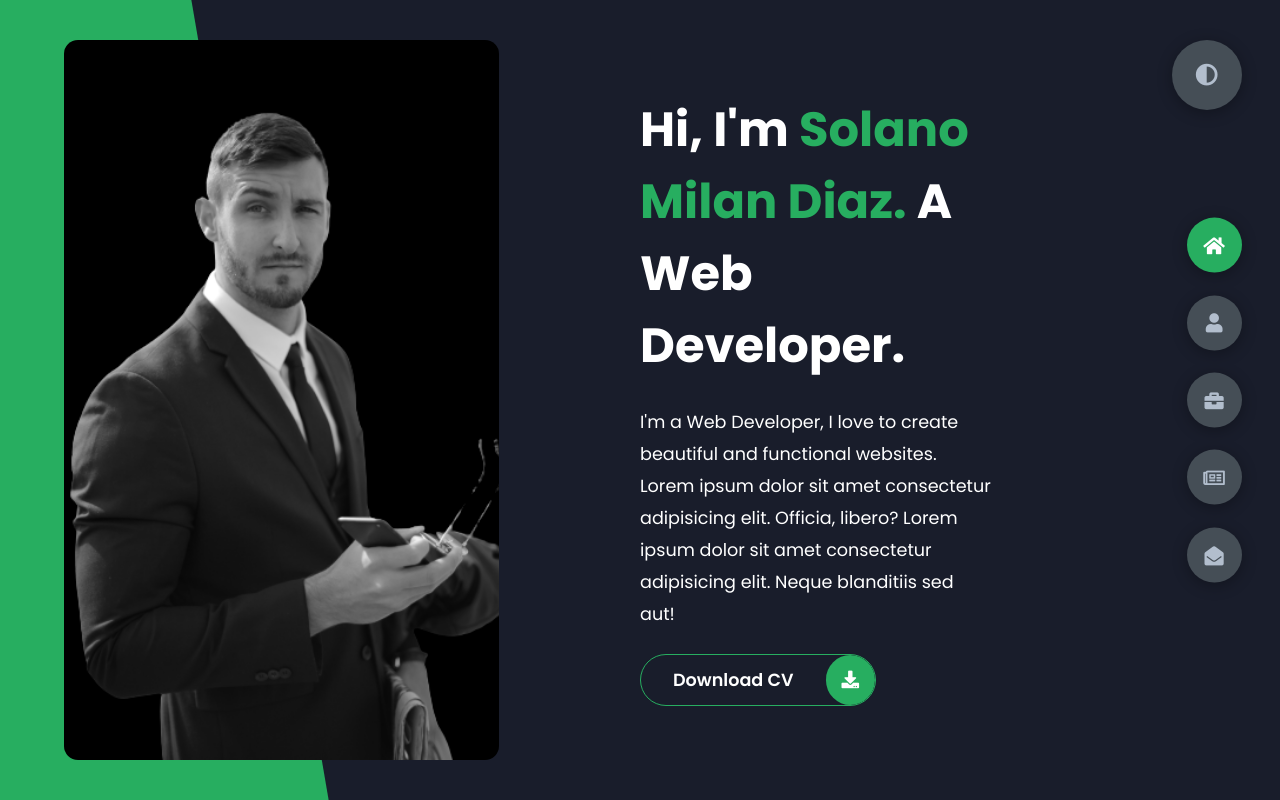
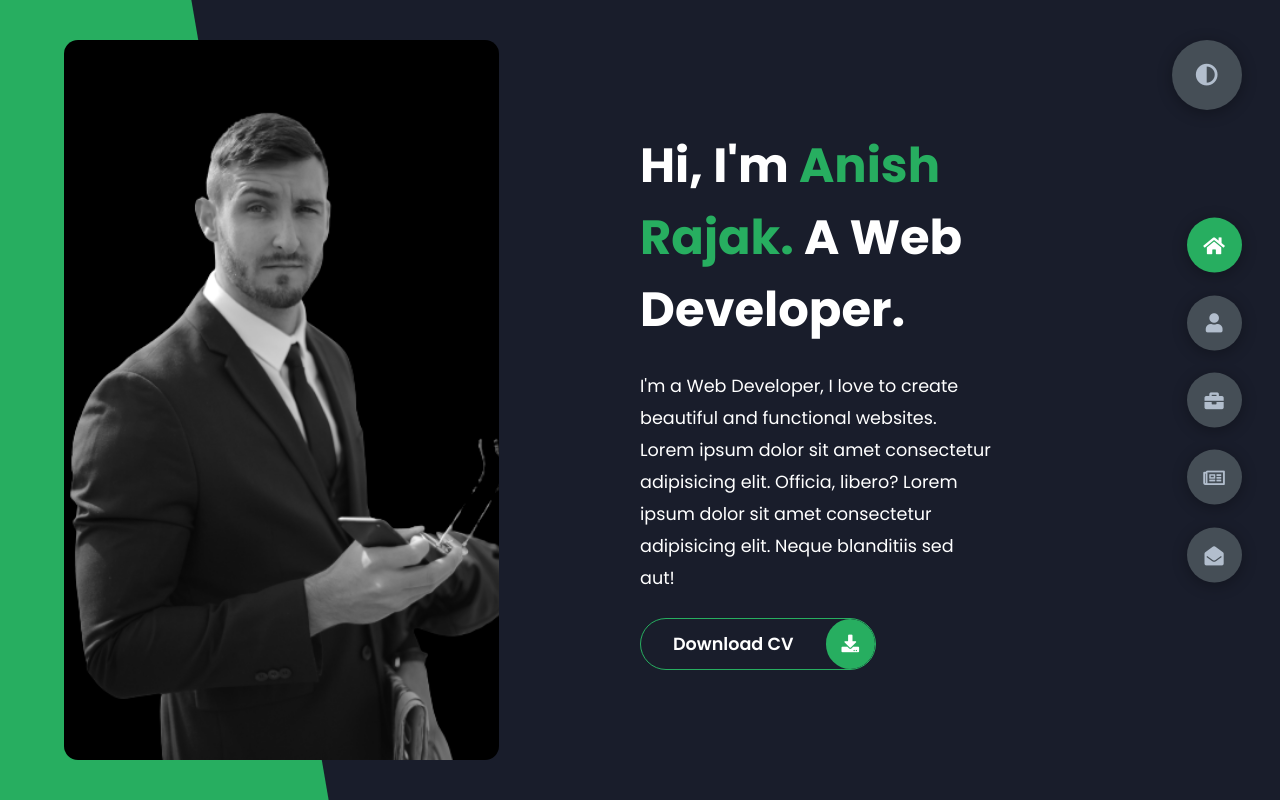
Before and after one commit to technoanish/cv, a plain HTML site: page index.html in a window 1280 px wide. Drawn offline with Linux system fonts and the light colour scheme.

Commit message:
Update index.html

```diff
--- a/index.html
+++ b/index.html
@@ -22,7 +22,7 @@
             </div>
             <div class="right-header">
                 <h1 class="name">
-                    Hi, I'm <span>Solano Milan Diaz.</span>
+                    Hi, I'm <span>Anish Rajak.</span>
                     A Web Developer.
                 </h1>
                 <p>
```
